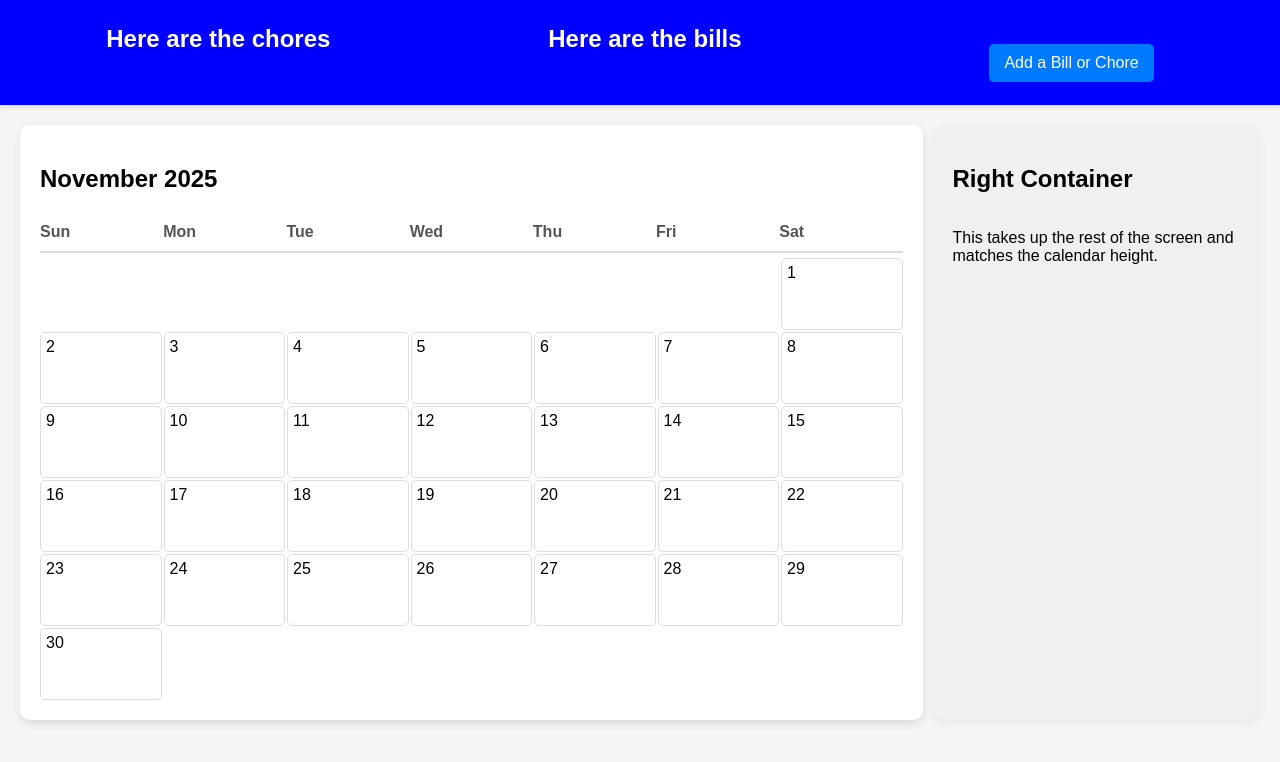
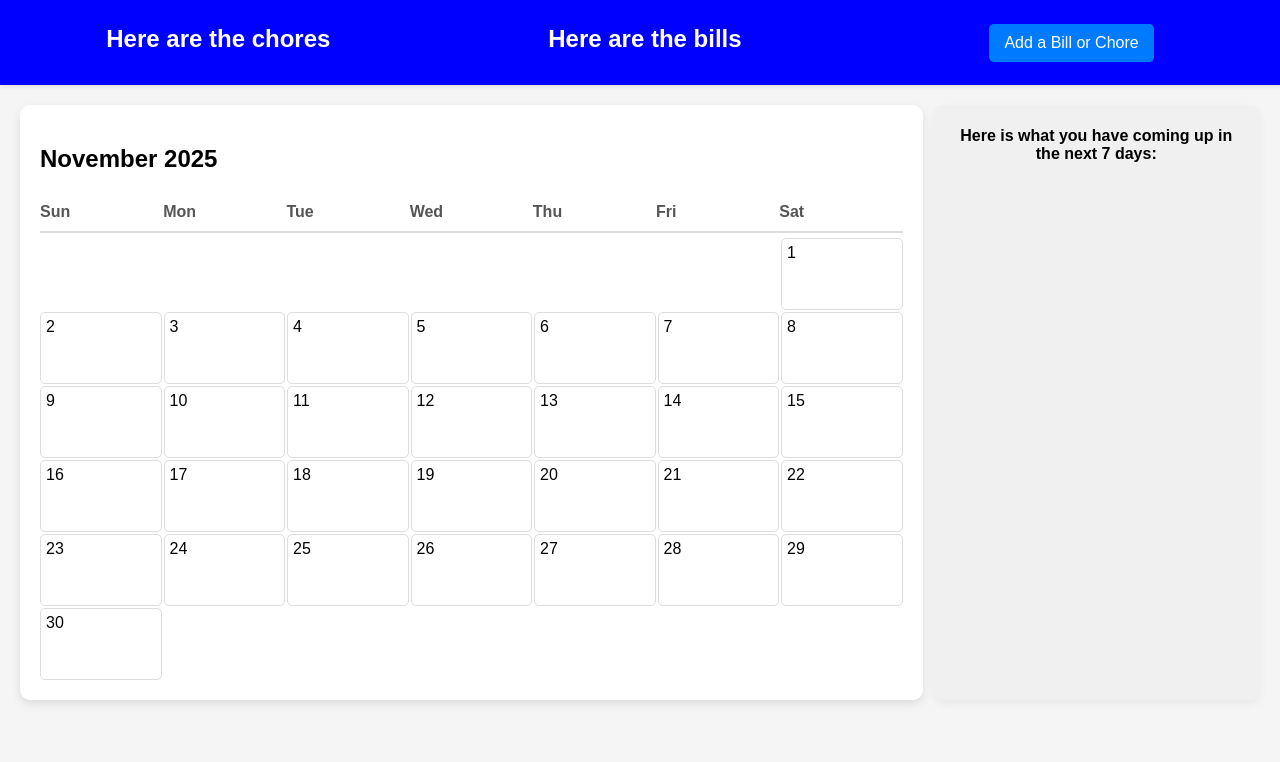
Before and after one commit to nicsereleas/cs498project, a React (Create React App) app in the folder frontend/: page / in a window 1280 px wide. Shown: the top 762 px of the page. Built offline with nearby package versions, Linux system fonts and the light colour scheme.

Commit message:
Drop down for the form and added some formatting to the calendar

```diff
--- a/frontend/src/App.css
+++ b/frontend/src/App.css
@@ -8,7 +8,6 @@ body {
 
 /* Navigation button */
 .nav-button {
-  margin-top: 20px;
   padding: 10px 15px;
   font-size: 16px;
   cursor: pointer;
--- a/frontend/src/App.js
+++ b/frontend/src/App.js
@@ -5,7 +5,6 @@ import "./Calendar.css";
 import "./Form.css";
 
 const daysOfWeek = ["Sun", "Mon", "Tue", "Wed", "Thu", "Fri", "Sat"];
-
 
 
 function CalendarPage() {
@@ -61,8 +60,7 @@ function CalendarPage() {
         </div>
 
         <div className="right-container">
-          <h2>Right Container</h2>
-          <p>This takes up the rest of the screen and matches the calendar height.</p>
+          <h4>Here is what you have coming up in the next 7 days:</h4>
         </div>
       </div>
     </>
@@ -70,27 +68,33 @@ function CalendarPage() {
 }
 
 
-
-
 function FormPage() {
   return (
-    <body>
+    <body style={{display: "flex", flexDirection: "column", alignItems: "center"}}>
     <div className="form-container">
       <h1>Sample Form</h1>
       <form>
         <label>
-          Name:
-          <input type="text" placeholder="Enter your name" />
+          Chore or Bill:
+          <select defaultValue="" style={{ width: "100%", padding: "8px", boxSizing: "border-box" }}>
+            <option value="" disabled>
+            </option>
+            <option value="chore">Chore</option>
+            <option value="bill">Bill</option>
+          </select>
         </label>
         <label>
-          Email:
-          <input type="email" placeholder="Enter your email" />
+          Name:
+          <input type="email" placeholder="Name of Bill/Chore" style={{ width: "100%", padding: "8px", boxSizing: "border-box" }} />
         </label>
+
         <label>
-          Feedback:
-          <textarea placeholder="Your feedback here"></textarea>
+          Notes:
+          <textarea placeholder="Anything you want to add" style={{ width: "100%", padding: "8px", boxSizing: "border-box" }}></textarea>
         </label>
+        <Link to="/form">
         <button type="submit">Submit</button>
+        </Link>
       </form>
       <Link to="/">
         <button className="nav-button">Back to Calendar</button>
--- a/frontend/src/Calendar.css
+++ b/frontend/src/Calendar.css
@@ -30,11 +30,9 @@
   flex: 1;
   background-color: #f0f0f0;
   border-radius: 10px;
-  padding: 20px;
+  padding: 0px 20px;
   box-shadow: 0 4px 10px rgba(0,0,0,0.05);
-  display: flex;
-  flex-direction: column;
-  justify-content: flex-start;
+  text-align: center;
 }
 
 .weekdays {
@@ -99,5 +97,10 @@
 .top-link {
   text-align: center;
   width: 33.33%;
-  vertical-align: top;
 }
+
+.right-container-top-boarder {
+  width: 100%;
+  height: 20px;
+  box-shadow: 0 4px 10px rgba(0,0,0,1.05);
+}
--- a/frontend/src/Form.css
+++ b/frontend/src/Form.css
@@ -3,7 +3,6 @@
   display: flex;
   flex-direction: column;
   gap: 15px;
-
 }
 
 form label {
```
Also changed, not shown: 1 other file (tests, documents, lock files or other folders).
